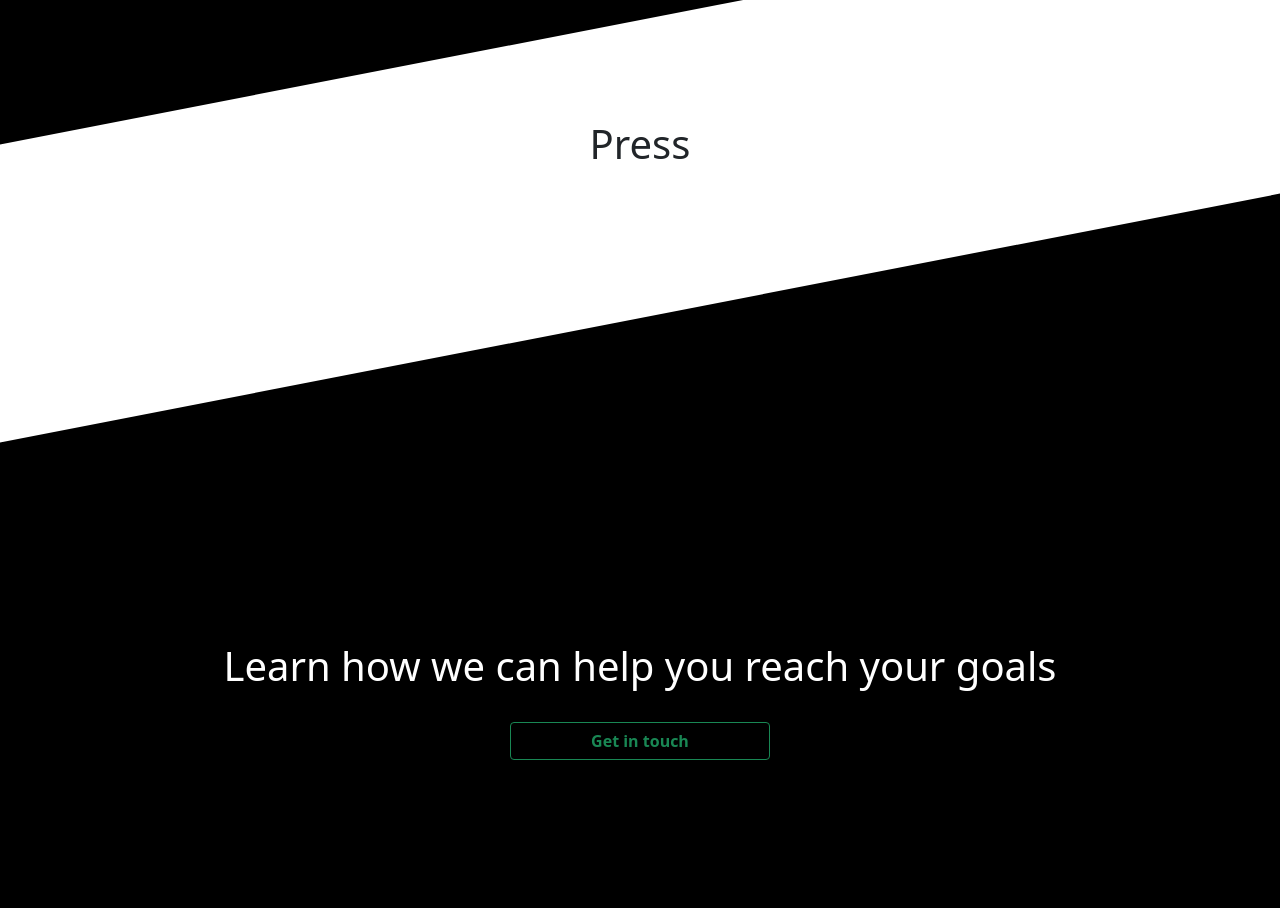
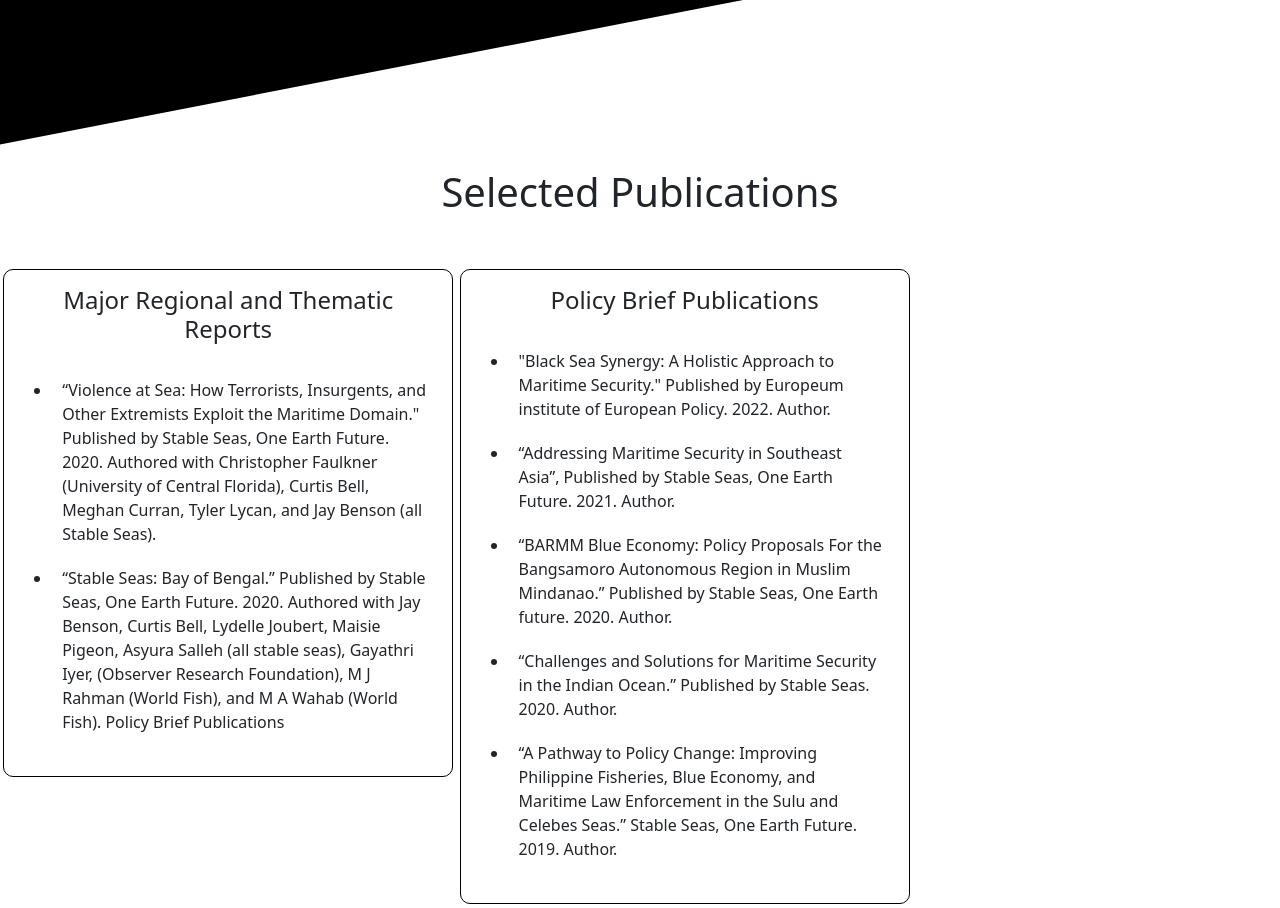
Before and after one commit to mvangin/blackseas, a React (Create React App) app in the folder client/: page / in a window 1280 px wide. Shown: the part 1520-2428 px from the top of the page. Built offline with nearby package versions, Linux system fonts and the light colour scheme.

Commit message:
press section

```diff
--- a/client/src/components/Press/Press.js
+++ b/client/src/components/Press/Press.js
@@ -4,11 +4,116 @@ import classes from "./press.module.css"
 
 
 function Press() {
+    return (
+        <div className={` mt-4 pt-4`}>
+            <h1 className={`${classes.pressHeader}`}> Selected Publications </h1>
+            <div className={`${classes.pressContainer}`}>
+                <div className={`${classes.pressSection}`}>
+                    <h2 className={`${classes.pressSectionHeader}`}> Major Regional and Thematic Reports</h2>
+                    <ul>
+                        <li>
+                            “Violence at Sea: How Terrorists, Insurgents, and Other Extremists Exploit the Maritime Domain."
+                            Published by Stable Seas, One Earth Future. 2020. Authored with Christopher Faulkner (University of Central Florida), Curtis Bell, Meghan Curran, Tyler Lycan, and Jay Benson (all Stable Seas).
+                        </li>
+                        <li>
+                            “Stable Seas: Bay of Bengal.” Published by Stable Seas, One Earth Future. 2020. Authored with Jay Benson, Curtis Bell, Lydelle Joubert, Maisie Pigeon, Asyura Salleh (all stable seas), Gayathri Iyer, (Observer Research Foundation), M J Rahman (World Fish), and M A Wahab (World Fish).
+                            Policy Brief Publications
+                        </li>
+                    </ul>
+                </div>
+                <div className={`${classes.pressSection}`}>
+                    <h2 className={`${classes.pressSectionHeader}`}> Policy Brief Publications </h2>
+                    <ul>
+                        <li>
+                            "Black Sea Synergy: A Holistic Approach to Maritime Security." Published by Europeum institute of European Policy. 2022. Author.
+                        </li>
+                        <li>
+                            “Addressing Maritime Security in Southeast Asia”, Published by Stable Seas, One Earth Future. 2021. Author.
 
+                        </li>
+                        <li>
+                            “BARMM Blue Economy: Policy Proposals For the Bangsamoro Autonomous Region in Muslim
+                            Mindanao.” Published by Stable Seas, One Earth future. 2020. Author.
+                        </li>
+                        <li>
+                            “Challenges and Solutions for Maritime Security in the Indian Ocean.” Published by Stable Seas. 2020.
+                            Author.
+                        </li>
+                        <li>
+                            “A Pathway to Policy Change: Improving Philippine Fisheries, Blue Economy, and Maritime Law Enforcement in the Sulu and Celebes Seas.” Stable Seas, One Earth Future. 2019. Author.
+                        </li>
+                    </ul>
+                </div>
+                <div className={`${classes.pressSection}`}>
+                    <h2 className={`${classes.pressSectionHeader}`}>Open Editorials </h2>
+                    <ul>
+                        <li>
+                            “Opioid Smuggling in the Black Sea.” Published by Eurasian Review. 2022. Author
+                        </li>
 
-    return (
-        <div id="press" className={`${classes.pressSection}`}>
-            <h1 className="text-center" > Press </h1>
+                        <li>
+                            "The Hungarian Ukrainian Schism." Published by Real Clear Defense. 2022. Author.
+
+                        </li>
+                        <li>
+                            “Moving Forward: Japan’s Maritime Policy Trajectory in the Philippines.” Published by
+                            Analyzing War. 2021. Author.
+                        </li>
+                        <li>
+                            “Deconstructing Abu Sayyaf’s Resilience to Counter-Insurgency Operations”, The Diplomat
+                        </li>
+                        <li>
+                            “Countering Maritime Drug Trafficking in Bangladesh’s Coastal Waters.” Published by Stable Seas, One
+                            earth future. 2020. Author.
+                        </li>
+                        <li>
+                            “A South Pacific Island-Led Approach to Regional Maritime Security.“ Published by Center for International
+                            Maritime Security. 2020. Author.
+                        </li>
+                        <li>
+                            “Thailand’s Deep South Insurgencies: Exploiting the Maritime Domain.” Published by The Diplomat. 2020.
+                            Author.
+                        </li>
+                        <li>
+                            “Using Geospatial Data to Improve Maritime Domain Awareness in the Sulu and Celebes Seas.” Published
+                            by Center for International Maritime Security. 2020. Author.
+                        </li>
+                        <li>
+                            “A Collaborative Approach to Improving Maritime Security in the Bay of Bengal.” Published by Stable
+                            Seas, One Earth Future. 2020. Author.
+                        </li>
+                        <li>
+                            “Tamil Sea Tigers: Exploiting the Maritime Domain.” Published by Stable Sea, One Earth Future. Author.
+                        </li>
+                        <li>
+                            “Engaging With Local Stakeholders to Improve Maritime Security and Governance.” Published by Modern
+                            Diplomacy. 2020. Author.
+                        </li>
+                        <li>
+                            “Japan’s Contributions to Maritime Stability in the Bay of Bengal.” Published by East Asia Forum. 2020.
+                            Author.
+                        </li>
+                        <li>
+                            “How a Myanmar Coast Guard Will Contribute to Coastal Stability.” Published by The Diplomat. 2020.
+                            Author.
+                        </li>
+                        <li>
+                            “Community Engagement: Improving Maritime Domain Awareness in the Bay of Bengal.” Published by
+                            Stable Seas, One Earth Future. 2020 Author
+                        </li>
+                        <li>
+                            “The Future of Philippine Maritime Enforcement.” Published by ASEAN Post. 2019. Author.
+                        </li>
+                        <li>
+                            “Deterrence and Inclusivity in the South China Sea.” Published by Global Politics Magazine. 2019. Author.
+                        </li>
+                        <li>
+                            “An Advisory Capacity: The Wider Ramifications of Security Force Assistance Brigades in
+                            Afghanistan.” Published by Small Wars Journal. 2019. Author.
+                        </li>
+                    </ul>
+                </div>
+            </div >
         </div>
     )
 }
--- a/client/src/components/Press/press.module.css
+++ b/client/src/components/Press/press.module.css
@@ -1,3 +1,33 @@
-.pressSection{
-    margin-top: 100px;
+.pressContainer{
+    margin-top: 50px;
+    display: flex;
+    flex-wrap: wrap;
+    align-items: flex-start;
 }
+
+.pressSection {
+    max-width: 450px;
+    margin: .2rem;
+    border: 1px solid black;
+    border-radius: 10px;
+    padding:1rem;
+
+
+}
+
+.pressHeader {
+    padding-top: 100px;
+    text-align: center;
+}
+
+
+.pressSectionHeader{
+    font-size: 1.5rem;
+    text-align: center;
+    padding-bottom: 1rem;
+
+}
+
+.pressSection ul li {
+    padding: 10px;
+}
```
